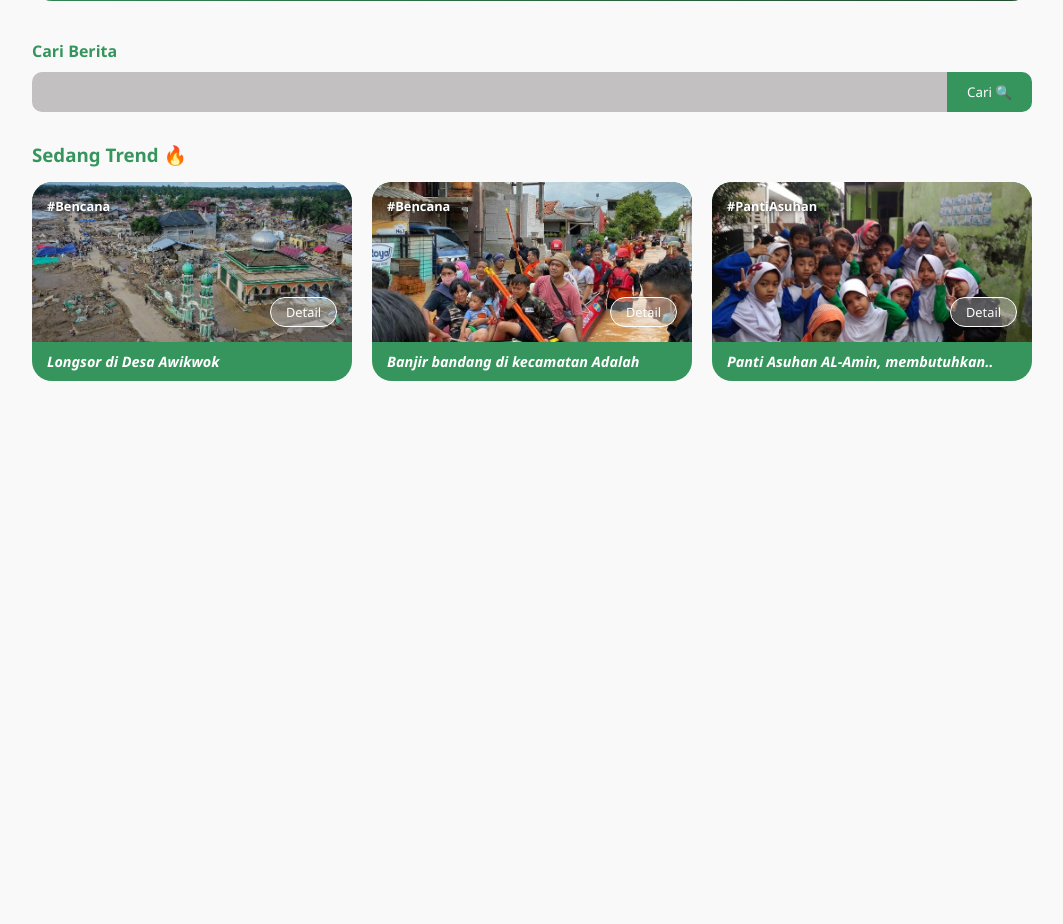
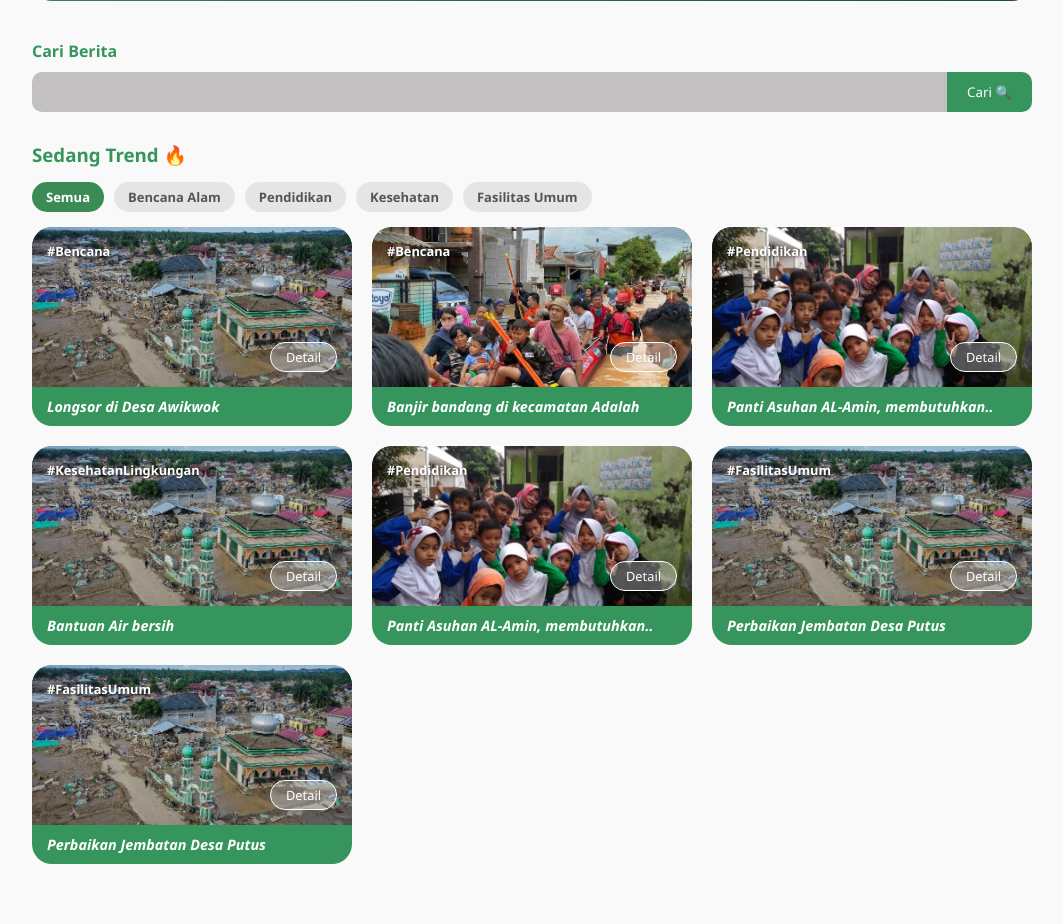
Before and after one commit to mosesard14/Mini-Project-1, a PHP site: page /main.html in a window 1280 px wide. Shown: the part 354-1278 px from the top of the page, without its empty margins (108-1171 px from the left). Before the commit the page ends 735 px from the top, so only its background shows below. Run offline with PHP 8.4, Linux system fonts and the light colour scheme.

Commit message:
+ konten dan filter

```diff
--- a/beranda.css
+++ b/beranda.css
@@ -93,6 +93,59 @@ body {
     cursor: pointer;
 }
 
+/* filter */
+.filter-controls {
+    display: flex;
+    gap: 10px;
+    flex-wrap: wrap;
+}
+
+.filter-controls label {
+    padding: 6px 14px;
+    background-color: #e5e5e5;
+    color: #555;
+    border-radius: 20px;
+    font-size: 13px;
+    font-weight: 600;
+    cursor: pointer;
+    transition: all 0.3s ease;
+}
+
+.filter-controls label:hover {
+    background-color: #d1d1d1;
+}
+
+/* 1. Sembunyikan radio buttons asli */
+input[type="radio"][name="kategori"] {
+    display: none;
+}
+
+/* 2. Beri warna hijau pada tombol label saat radio button terkait aktif */
+#filter-semua:checked ~ .content-group .filter-controls label[for="filter-semua"],
+#filter-bencana:checked ~ .content-group .filter-controls label[for="filter-bencana"],
+#filter-pendidikan:checked ~ .content-group .filter-controls label[for="filter-pendidikan"],
+#filter-kesehatan:checked ~ .content-group .filter-controls label[for="filter-kesehatan"],
+#filter-fasilitas:checked ~ .content-group .filter-controls label[for="filter-fasilitas"] {
+    background-color: #3b8b57;
+    color: white;
+}
+
+/* 3. Sembunyikan SEMUA card ketika salah satu tombol spesifik diklik (kecuali 'Semua') */
+#filter-bencana:checked ~ .content-group .card,
+#filter-pendidikan:checked ~ .content-group .card,
+#filter-kesehatan:checked ~ .content-group .card,
+#filter-fasilitas:checked ~ .content-group .card {
+    display: none;
+}
+
+/* 4. Tampilkan kembali HANYA card yang sesuai dengan class pilihannya */
+#filter-bencana:checked ~ .content-group .item-bencana,
+#filter-pendidikan:checked ~ .content-group .item-pendidikan,
+#filter-kesehatan:checked ~ .content-group .item-kesehatan,
+#filter-fasilitas:checked ~ .content-group .item-fasilitas {
+    display: block;
+}
+
 /* Grid Konten */
 .content-group h3 {
     color: #36955C;
@@ -104,6 +157,7 @@ body {
     grid-template-columns: repeat(auto-fit, minmax(280px, 1fr));
     gap: 20px;
     margin-bottom: 40px;
+    padding-top: 15px;
 }
 
 /* Card Style */
--- a/main.html
+++ b/main.html
@@ -26,10 +26,27 @@
                 </div>
             </section>
 
+            <div class="filter-wrapper">
+
+                <input type="radio" id="filter-semua" name="kategori" checked>
+                <input type="radio" id="filter-bencana" name="kategori">
+                <input type="radio" id="filter-pendidikan" name="kategori">
+                <input type="radio" id="filter-kesehatan" name="kategori">
+                <input type="radio" id="filter-fasilitas" name="kategori">
+
                 <section class="content-group">
                     <h3>Sedang Trend 🔥</h3>
+
+                    <div class="filter-controls">
+                        <label for="filter-semua">Semua</label>
+                        <label for="filter-bencana">Bencana Alam</label>
+                        <label for="filter-pendidikan">Pendidikan</label>
+                        <label for="filter-kesehatan">Kesehatan</label>
+                        <label for="filter-fasilitas">Fasilitas Umum</label>
+                    </div>
+
                 <div class="card-grid">
-                <div class="card">
+                    <div class="card item-bencana">
                         <div class="card-img" style="background-image: url('assets/contoh1.jpg');">
                             <span class="tag">#Bencana</span>
                             <a href="halamanDetail.html" class="btn-card-donasi">Detail</a>
@@ -38,7 +55,7 @@
                             <p>Longsor di Desa Awikwok</p>
                         </div>
                     </div>
-                <div class="card">
+                    <div class="card item-bencana">
                         <div class="card-img" style="background-image: url('assets/contoh2.jpg');">
                             <span class="tag">#Bencana</span>
                             <a href="halamanDetail.html" class="btn-card-donasi">Detail</a>
@@ -47,18 +64,55 @@
                             <p>Banjir bandang di kecamatan Adalah</p>
                         </div>
                     </div>
-                <div class="card">
+                    <div class="card item-pendidikan">
                         <div class="card-img" style="background-image: url('assets/contoh3.jpg');">
-                        <span class="tag">#PantiAsuhan</span>
+                            <span class="tag">#Pendidikan</span>
                             <a href="halamanDetail.html" class="btn-card-donasi">Detail</a>
                         </div>
                         <div class="card-footer">
                             <p>Panti Asuhan AL-Amin, membutuhkan..</p>
                         </div>
                     </div>
+                    <div class="card item-kesehatan">
+                        <div class="card-img" style="background-image: url('assets/contoh1.jpg');">
+                            <span class="tag">#KesehatanLingkungan</span>
+                            <a href="halamanDetail.html" class="btn-card-donasi">Detail</a>
+                        </div>
+                        <div class="card-footer">
+                            <p>Bantuan Air bersih</p>
+                        </div>
+                    </div>
+                    <div class="card item-pendidikan">
+                        <div class="card-img" style="background-image: url('assets/contoh3.jpg');">
+                            <span class="tag">#Pendidikan</span>
+                            <a href="halamanDetail.html" class="btn-card-donasi">Detail</a>
+                        </div>
+                        <div class="card-footer">
+                            <p>Panti Asuhan AL-Amin, membutuhkan..</p>
+                        </div>
+                    </div>
+                    <div class="card item-fasilitas">
+                        <div class="card-img" style="background-image: url('assets/contoh1.jpg');">
+                            <span class="tag">#FasilitasUmum</span>
+                            <a href="halamanDetail.html" class="btn-card-donasi">Detail</a>
+                        </div>
+                        <div class="card-footer">
+                            <p>Perbaikan Jembatan Desa Putus</p>
+                        </div>
+                    </div>
+                    <div class="card item-fasilitas">
+                        <div class="card-img" style="background-image: url('assets/contoh1.jpg');">
+                            <span class="tag">#FasilitasUmum</span>
+                            <a href="halamanDetail.html" class="btn-card-donasi">Detail</a>
+                        </div>
+                        <div class="card-footer">
+                            <p>Perbaikan Jembatan Desa Putus</p>
+                        </div>
+                    </div>
                 </div>
                 </section>
-
+            </div>
+        </div>
     </div>
 
 </body>
```
Lines whose indentation alone changed are shown as unchanged.
